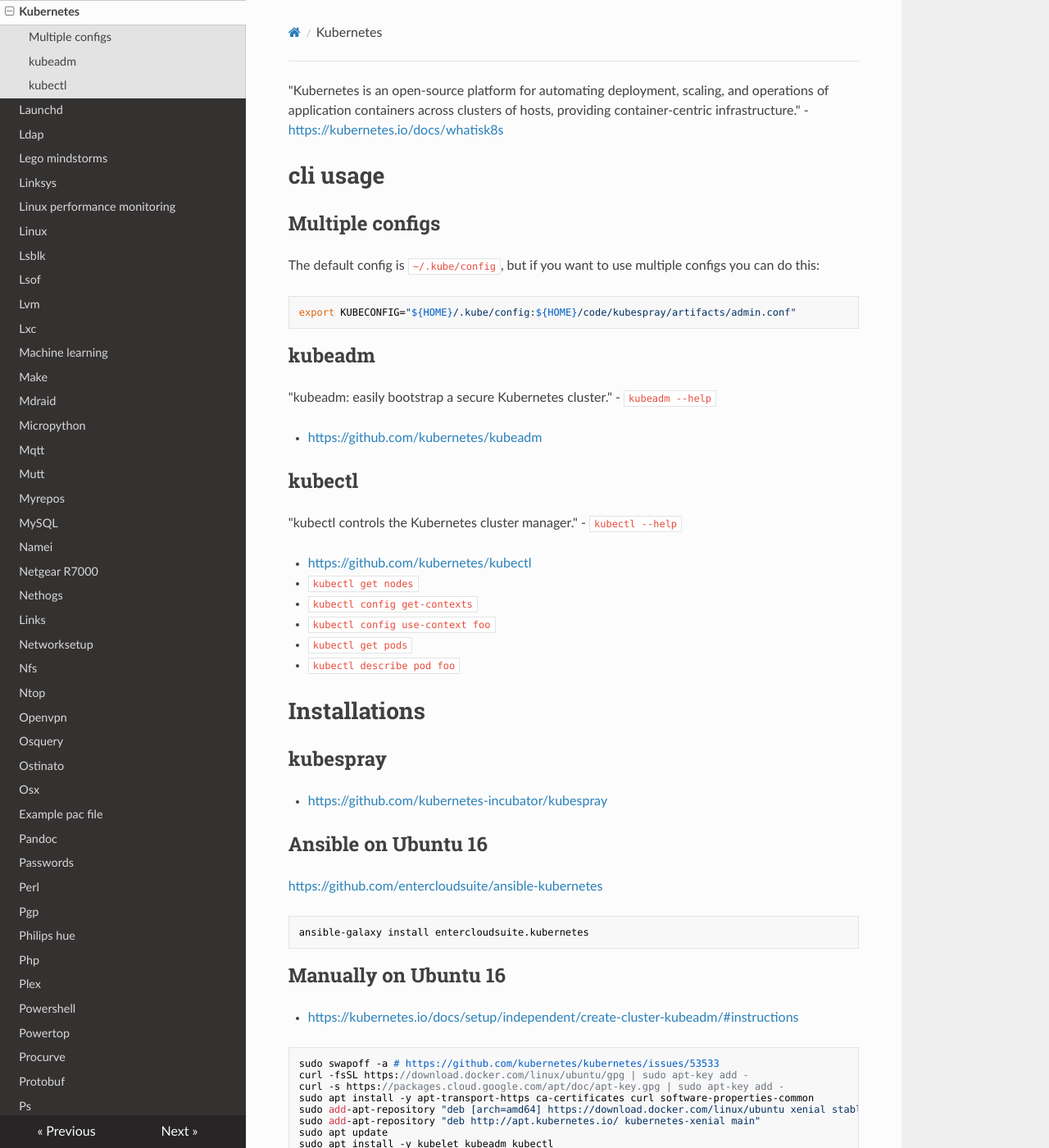
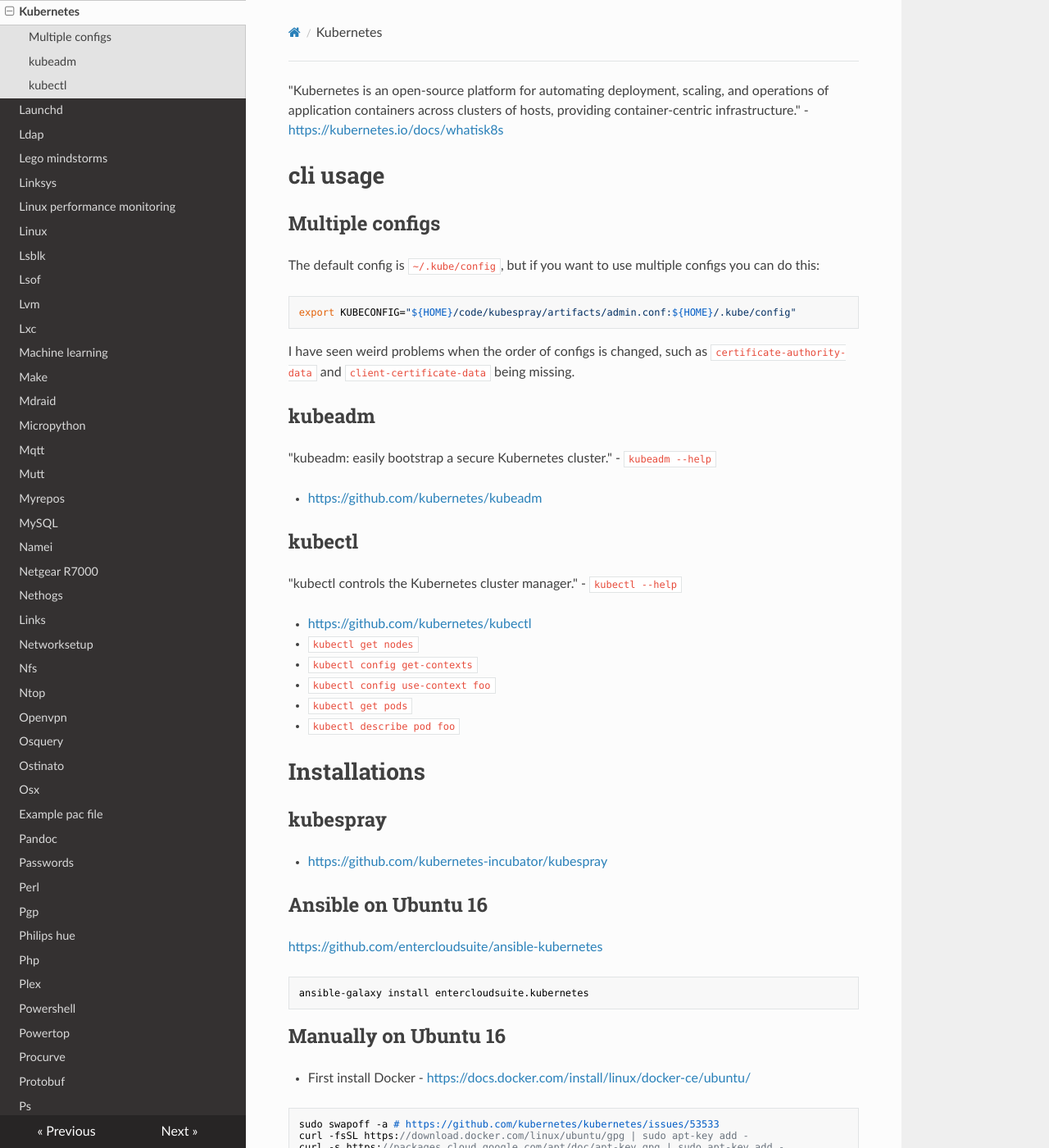
Before and after one commit to lando-cal/tech-notes, an MkDocs documentation site: the page built from docs/kubernetes.md, in a window 1280 px wide and 1400 px high. Shown: the whole window at 82% size. Built offline with MkDocs 1.6.1, drawn with Linux system fonts in a browser that asks for light colours; nearby versions of some CDN libraries; some of the changed text lies outside the part shown.

Commit message:
Improve installation steps. Add KUBECONFIG.

````diff
--- a/docs/kubernetes.md
+++ b/docs/kubernetes.md
@@ -7,8 +7,10 @@
 The default config is `~/.kube/config`, but if you want to use multiple configs you can do this:
 
 ```
-export KUBECONFIG="${HOME}/.kube/config:${HOME}/code/kubespray/artifacts/admin.conf"
+export KUBECONFIG="${HOME}/code/kubespray/artifacts/admin.conf:${HOME}/.kube/config"
 ```
+
+I have seen weird problems when the order of configs is changed, such as `certificate-authority-data` and `client-certificate-data` being missing.
 
 ## kubeadm
 
@@ -44,7 +46,8 @@ ansible-galaxy install entercloudsuite.kubernetes
 
 ## Manually on Ubuntu 16
 
-- <https://kubernetes.io/docs/setup/independent/create-cluster-kubeadm/#instructions>
+
+- First install Docker - <https://docs.docker.com/install/linux/docker-ce/ubuntu/>
 
 ```
 sudo swapoff -a # https://github.com/kubernetes/kubernetes/issues/53533
````
Also changed, not shown: other parts of docs/kubernetes.md (+2 -0 lines).
